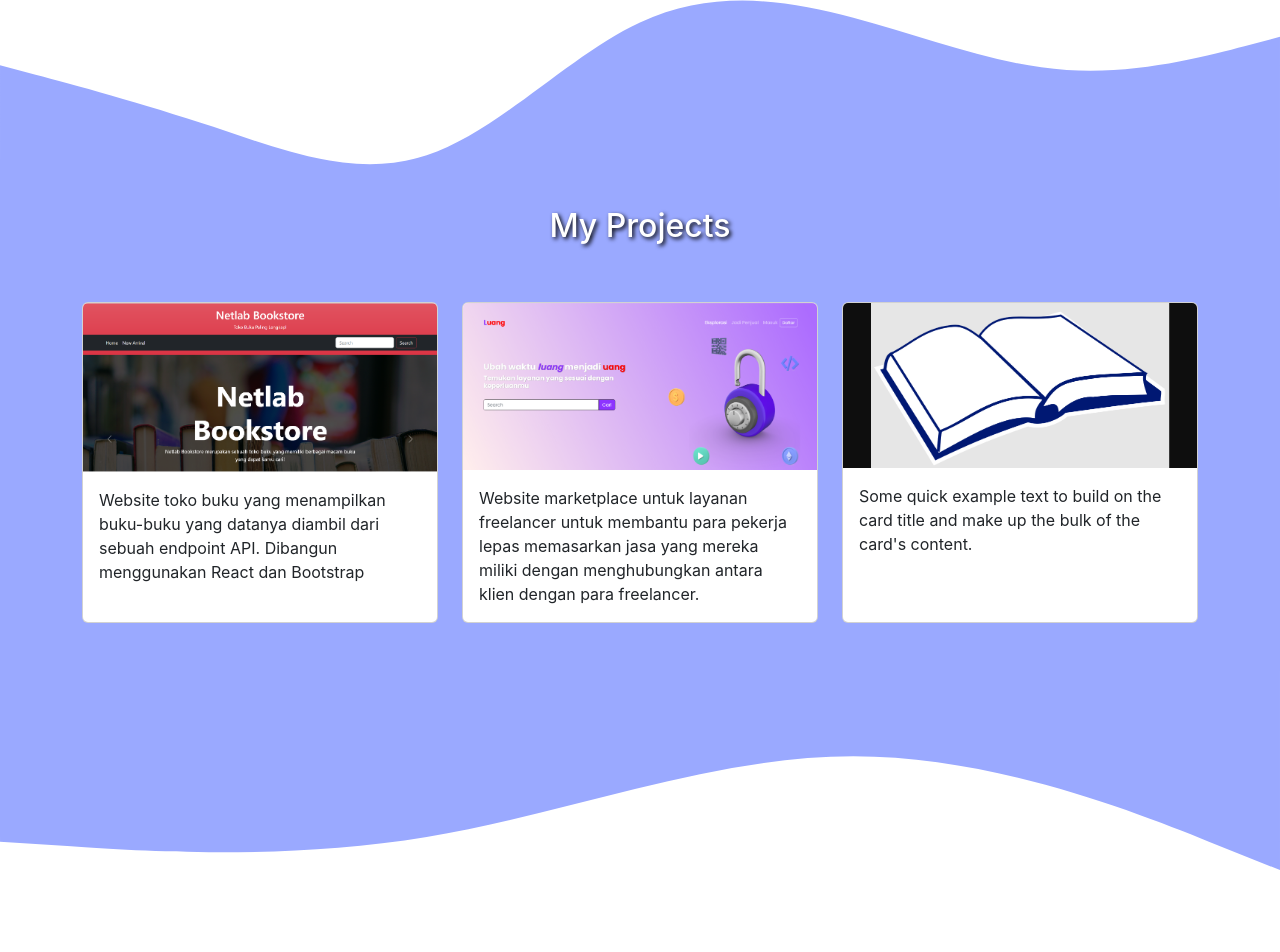
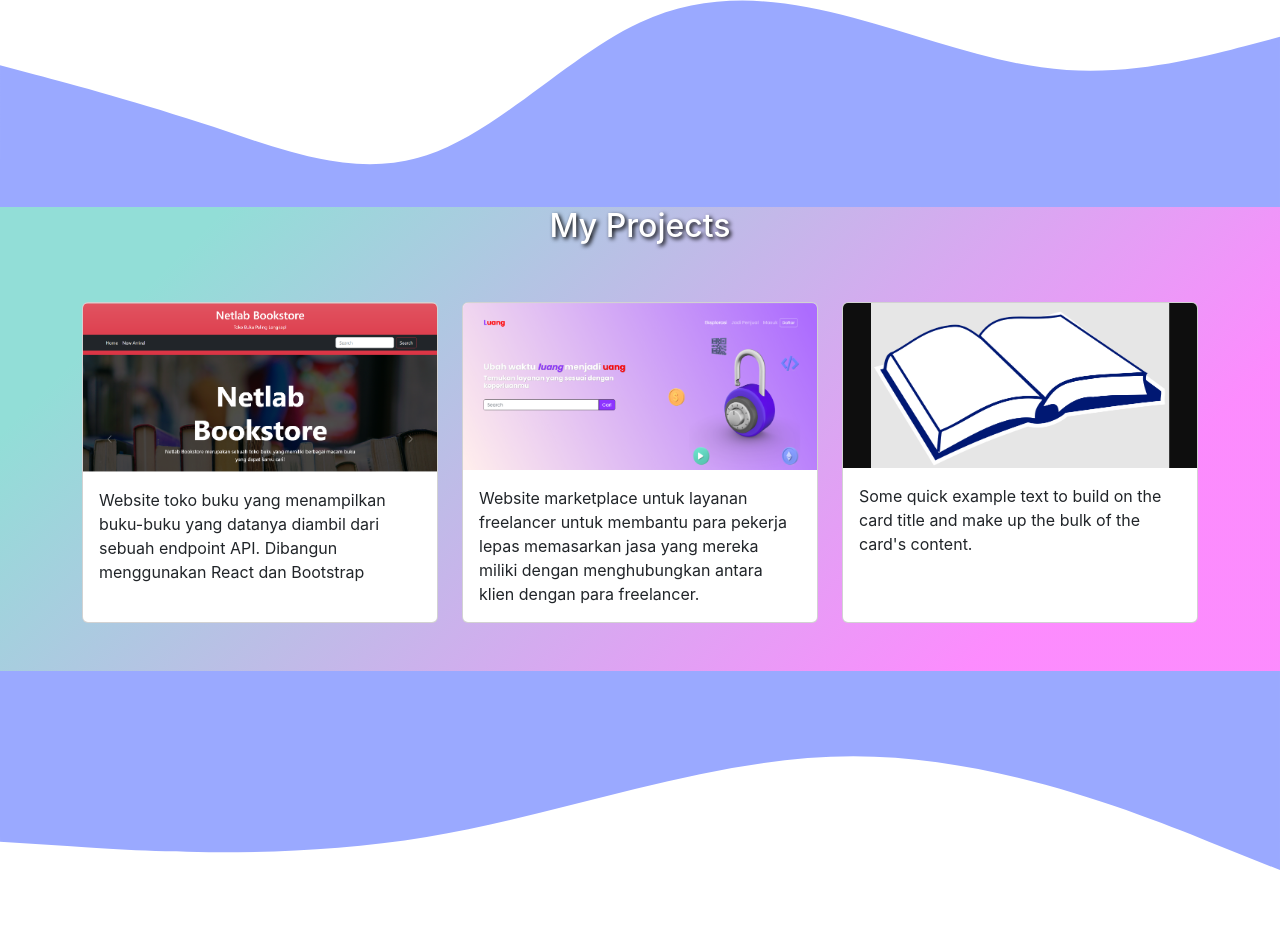
Before and after one commit to hanzaa/my-porto, a React (Create React App) app: page / in a window 1280 px wide. Shown: the part 1112-2064 px from the top of the page. Built offline with nearby package versions, Linux system fonts and the light colour scheme.

Commit message:
Update Projects.js

```diff
--- a/src/components/Projects.js
+++ b/src/components/Projects.js
@@ -1,7 +1,7 @@
 const Projects = () => {
     return(
         <>
-        <div  id='projects' style={{backgroundColor:"#9aa9ff"}}>
+        <div  id='projects' style={{background: "linear-gradient(135deg, rgba(146,222,215,1) 13%, rgba(250,45,253,0.5499241933101365) 82%)"}}>
         <div class="container" >
             <div class="row text-center mb-4 ">
                 <div class="col ">
```
